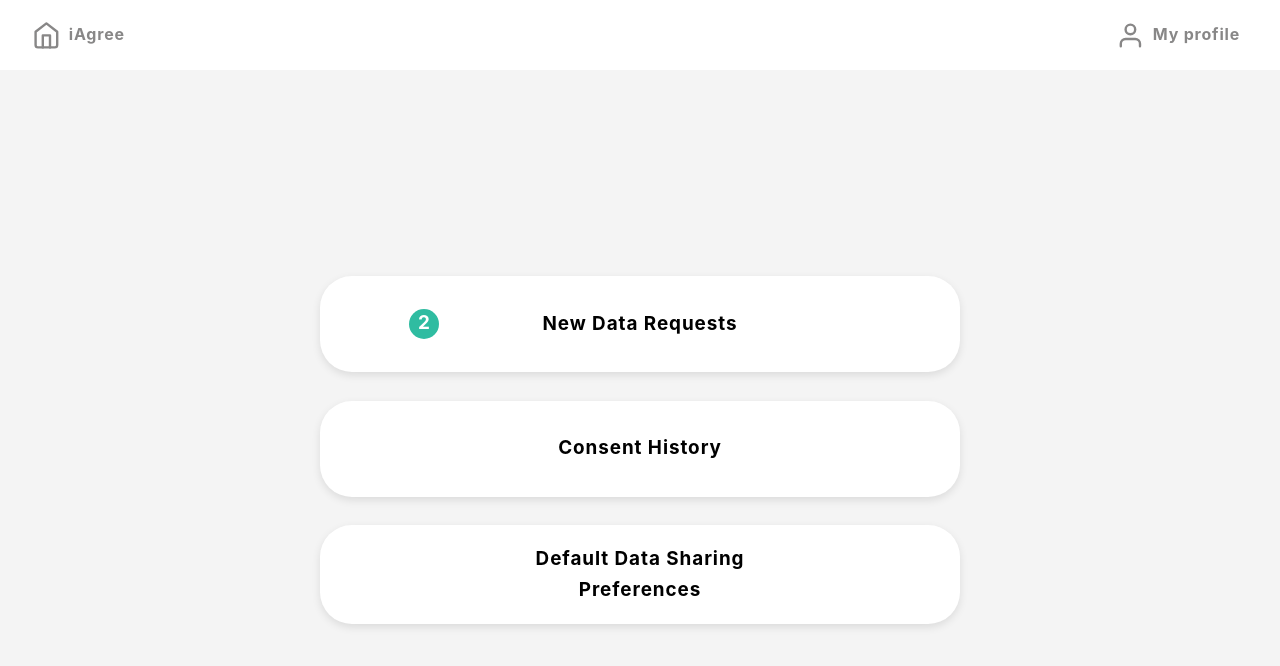
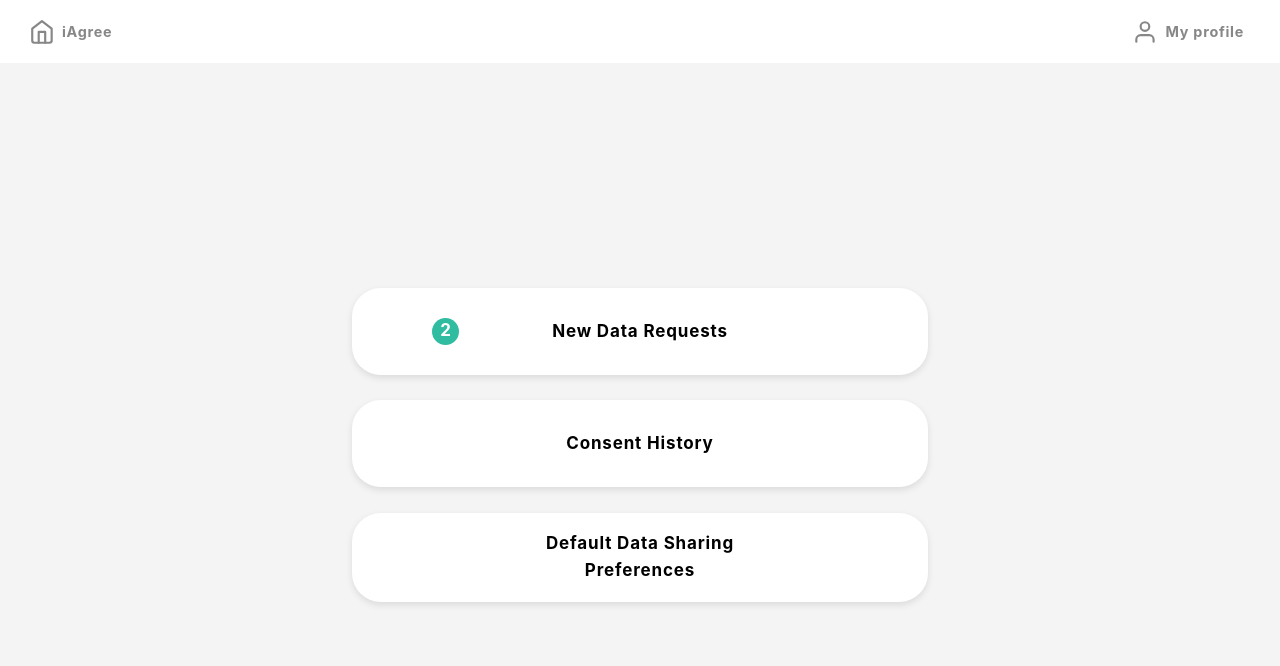
Before and after one commit to huzhx/baseline-preference, a React (Create React App) app: page / in a window 1280 px wide. Shown: the top 666 px of the page. Built offline with nearby package versions, Linux system fonts and the light colour scheme.

Commit message:
adjust the font-size

```diff
--- a/src/index.css
+++ b/src/index.css
@@ -57,7 +57,13 @@ code {
   }
 }
 
-@media (min-width: 768px) {
+@media (min-width: 1024px) {
+  :root {
+    font-size: 90%;
+  }
+}
+
+@media (min-width: 2048px) {
   :root {
     font-size: 100%;
   }
```
